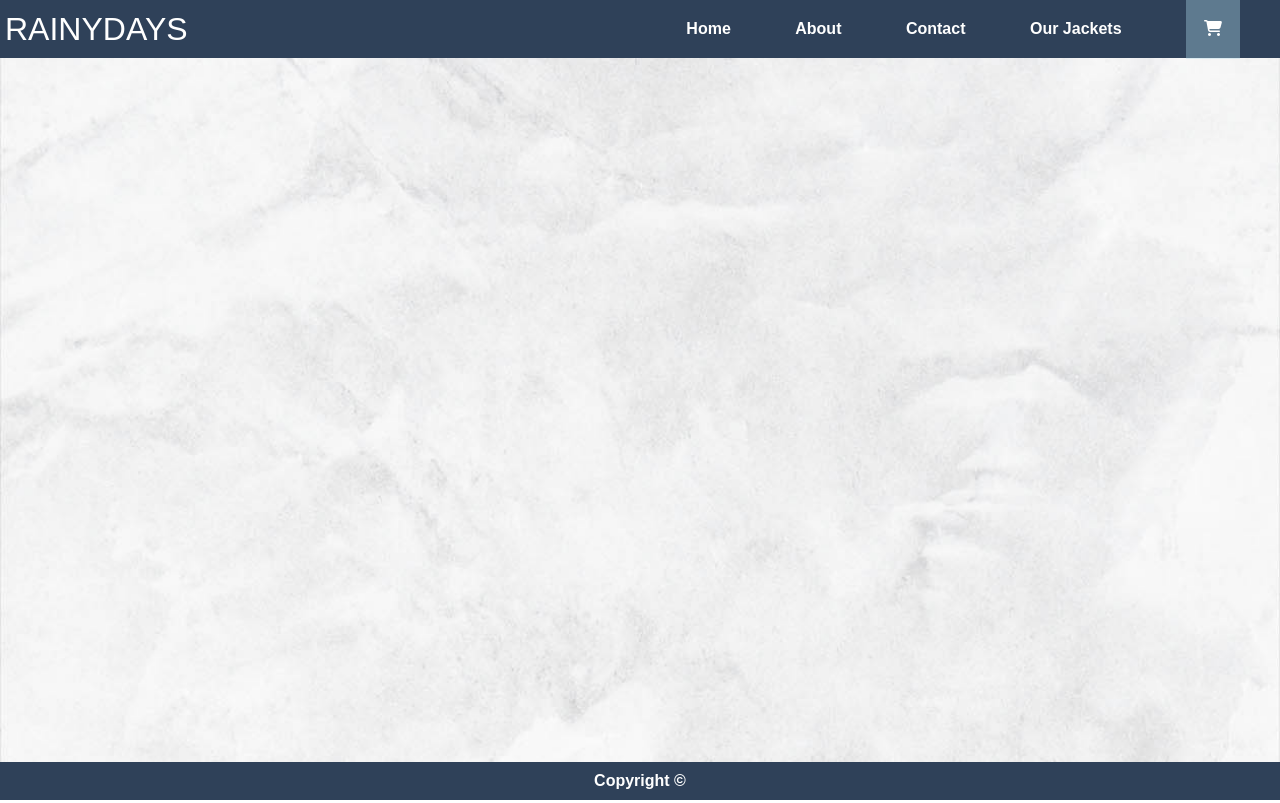
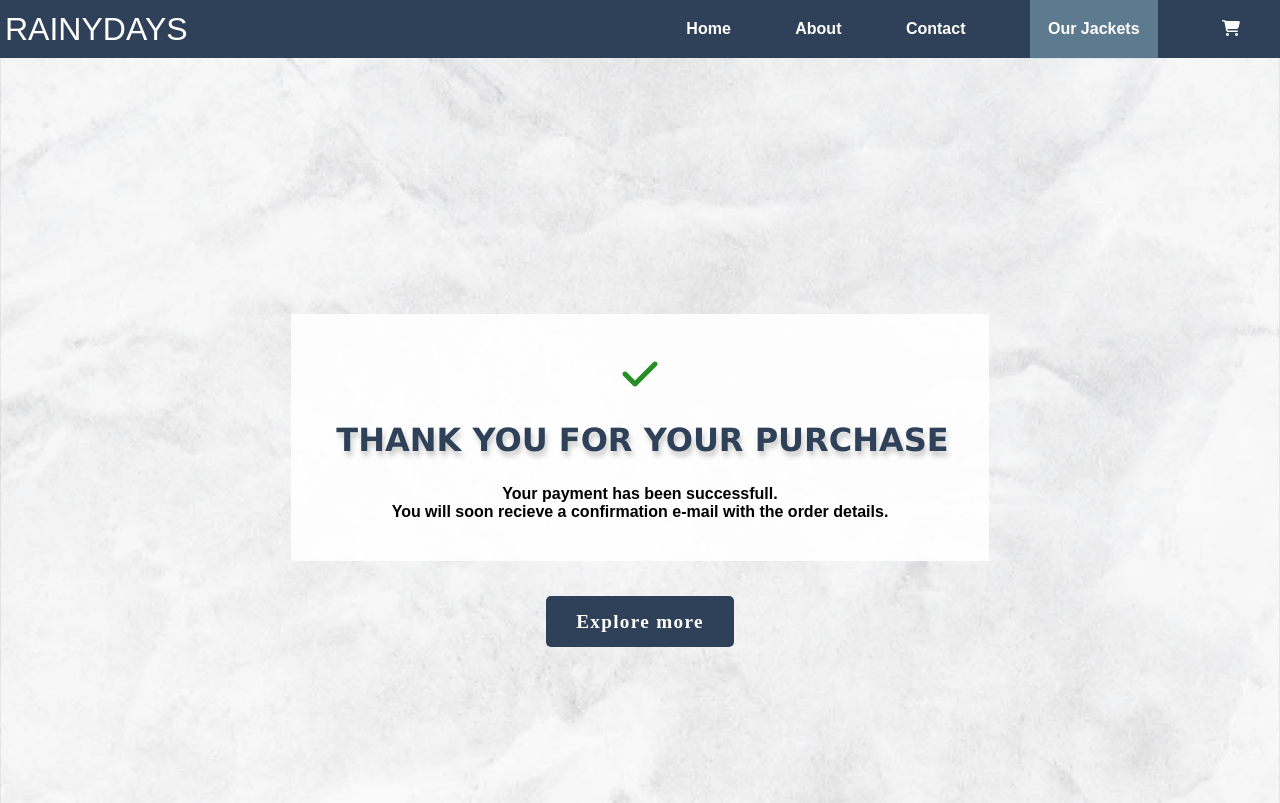
Before and after one commit to vildehalvorsen/rainydays-web, a plain HTML site: page checkout-success.html in a window 1280 px wide. Shown: the top 803 px of the page. Drawn offline with Linux system fonts and the light colour scheme; a web font is replaced by a local one.

Commit message:
Added html and styles

```diff
--- a/checkout.html
+++ b/checkout-success.html
@@ -4,12 +4,13 @@
 <head>
     <meta charset="UTF-8">
     <meta name="viewport" content="width=device-width, initial-scale=1.0" />
-    <meta name="description" content="Rain jackets designed for a range of different outdoor activities." />
+    <meta name="description" content="Checkout success" />
     <link rel="stylesheet" href="https://use.typekit.net/wtj5dft.css">
     <link rel="stylesheet" href="https://use.typekit.net/wtj5dft.css">
     <script src="https://kit.fontawesome.com/292441d70e.js" crossorigin="anonymous"></script>
     <title>RainyDays | Checkout</title>
     <link href="/styles/styles.css" rel="stylesheet" />
+    <link href="/styles/checkout-success.css" rel="stylesheet" />
 </head>
 
 <body>
@@ -22,15 +23,28 @@
                 <li><a href="index.html">Home</a></li>
                 <li><a href="about.html">About</a></li>
                 <li><a href="contact.html">Contact</a></li>
-                <li><a href="ourjackets.html">Our Jackets</a></li>
+                <li><a href="ourjackets.html" class="active">Our Jackets</a></li>
                 <li>
-                    <a href="checkout.html" class="active"><i class="fas fa-shopping-cart"></i></a>
+                    <a href="checkout.html"><i class="fas fa-shopping-cart"></i></a>
                 </li>
             </ul>
         </nav>
     </header>
-    <main></main>
+    <main>
+        <div class="card-wrap">
+            <section class="success-card">
+                <i class="fas fa-check"></i>
+                <h1>Thank you for your purchase</h1>
+                <p>Your payment has been successfull.</p>
+                <p>You will soon recieve a confirmation e-mail with the order details.</p>
+            </section>
+            <div class="btn">
+                <a href="/index.html">Explore more</a>
+            </div>
+        </div>
+    </main>
     <footer>Copyright &copy;</footer>
 </body>
 
+
 </html>
--- a/styles/about.css
+++ b/styles/about.css
@@ -1,11 +1,10 @@
 body {
     background-image: url(/images/about-background_opacity.jpg);
-    background-attachment: fixed;
     min-height: 180vh;
 }
 
 h1 {
-    background-color: rgba(255, 255, 255, 0.6);
+    background-color: rgba(255, 255, 255, 0.9);
     text-align: center;
 }
 
@@ -132,7 +131,7 @@ p {
         padding: 50px;
     }
     .content-wrap {
-        background-color: rgba(255, 255, 255, 0.6);
+        background-color: rgba(255, 255, 255, 0.9);
         text-align: center;
     }
     .all-content {
--- /dev/null
+++ b/styles/checkout-success.css
@@ -0,0 +1,45 @@
+.success-card {
+    background-color: rgba(255, 255, 255, 0.9);
+    padding: 40px;
+}
+
+h1 {
+    font-size: 2em;
+    letter-spacing: 0pt;
+    text-align: center;
+    padding-left: 5px;
+}
+
+p {
+    text-align: center;
+    padding: 0px;
+    margin: 0px;
+}
+
+.fa-check {
+    display: flex;
+    font-size: 2.5em;
+    color: #288f28;
+    justify-content: center;
+}
+
+.btn {
+    margin: 50px;
+}
+
+.btn a {
+    background-color: #2f4159;
+    padding: 15px 30px;
+    border-color: 1px solid #2f4159;
+    border-radius: 5px;
+    font-family: "Prohibition";
+    font-size: 1.2em;
+    letter-spacing: 1pt;
+}
+
+.card-wrap {
+    display: flex;
+    flex-direction: column;
+    align-items: center;
+    margin: 20% auto;
+}
--- a/styles/contact.css
+++ b/styles/contact.css
@@ -121,7 +121,7 @@ p {
         font-size: 1.3em;
     }
     .contact {
-        background-color: rgba(255, 255, 255, 0.8);
+        background-color: rgba(255, 255, 255, 0.9);
         padding: 10px;
         max-width: 400px;
         margin: 50px 50px;
--- a/styles/jackets.css
+++ b/styles/jackets.css
@@ -1,30 +1,19 @@
     h1 {
-    font-size: 4em;
-    margin-bottom: 10px;
+        font-size: 2em;
+        text-align: center;
+        margin: 10px;
     }
 
     h2 {
         font-family: "fira-sans-condensed-2", sans-serif;
         font-weight: 800;
         font-style: normal;
-    font-size: 1.4em;
+        font-size: 0.9em;
         letter-spacing: 0pt;
         text-transform: none;
+        text-align: center;
         color: #000;
-    max-width: 600px;
-    text-align: center;
-}
-
-h3 {
-    font-family: Prohibition;
-    font-size: 2em;
-    color: #2f4159;
-    letter-spacing: 1pt;
-    margin: 0px 0px 15px;
-}
-
-p {
-    margin: 0px;
+        max-width: 300px;
     }
 
     .head-title {
@@ -33,16 +22,30 @@ p {
         align-items: center;
         margin: 50px auto;
     }
+    /*Jacket cards*/
+
+    h3 {
+        font-family: "Prohibition";
+        font-size: 1.5em;
+        color: #2f4159;
+        letter-spacing: 1pt;
+        margin: 0px 10px;
+    }
+
+    p {
+        font-size: 0.7em;
+        margin: 0px;
+    }
 
     img {
-    width: 300px;
+        width: 180px;
         border: 1px solid #2f4159;
     }
 
     .jackets {
-    max-width: 302px;
+        max-width: 182px;
         max-height: 428px;
-    margin: 0px 50px 50px 50px;
+        margin: 0px 30px 50px 30px;
         box-shadow: 5px +20px 5px 0px rgba(0, 0, 0, 0.2);
         transition: transform .2s;
     }
@@ -70,11 +73,60 @@ img {
         display: flex;
         flex-wrap: wrap;
         justify-content: center;
+        margin: 50px auto;
+        max-width: 250px;
+    }
+    /*Media Queries*/
+
+    @media all and (min-width:580px) {
+        h1 {
+            font-size: 3em;
+        }
+        h2 {
+            font-size: 1.15em;
+            max-width: 500px;
+        }
+        /*Jacket cards*/
+        h3 {
+            margin: 0px 0px 15px;
+        }
+        p {
+            font-size: 0.9em;
+            padding-bottom: 10px;
+        }
+        img {
+            width: 200px;
+        }
+        .jackets {
+            max-width: 202px;
+        }
+        .featured {
             margin: 90px auto;
+            max-width: 600px;
+        }
+    }
+
+    @media all and (min-width:900px) {
+        h1 {
+            font-size: 4em;
+        }
+        h2 {
+            font-size: 1.4em;
+            max-width: 600px;
+        }
+        /*Jacket cards*/
+        p {
+            font-size: 1.1em;
+            padding: 0px 5px 10px 0px;
+        }
+        img {
+            width: 300px;
+        }
+        .jackets {
+            max-width: 302px;
+            margin: 0px 50px 70px 40px;
+        }
+        .featured {
             max-width: 1300px;
         }
-
-.jackets {}
-
-
     }
--- a/styles/styles.css
+++ b/styles/styles.css
@@ -6,6 +6,7 @@ body {
     font-style: normal;
     background-image: url(/images/background-pattern-resized.jpg);
     background-size: cover;
+    background-attachment: fixed;
     display: grid;
     grid-template-rows: auto 1fr auto;
     min-height: 100vh;
@@ -79,6 +80,10 @@ nav ul {
 nav li {
     display: inline-flex;
     padding: 10px 5px;
+}
+
+nav li:hover {
+    text-decoration: underline;
 }
 
 .active {
```
Also changed, not shown: jacket-specific.html (+1 -1 lines), styles/checkout.css (added). Lines whose indentation alone changed are shown as unchanged.
